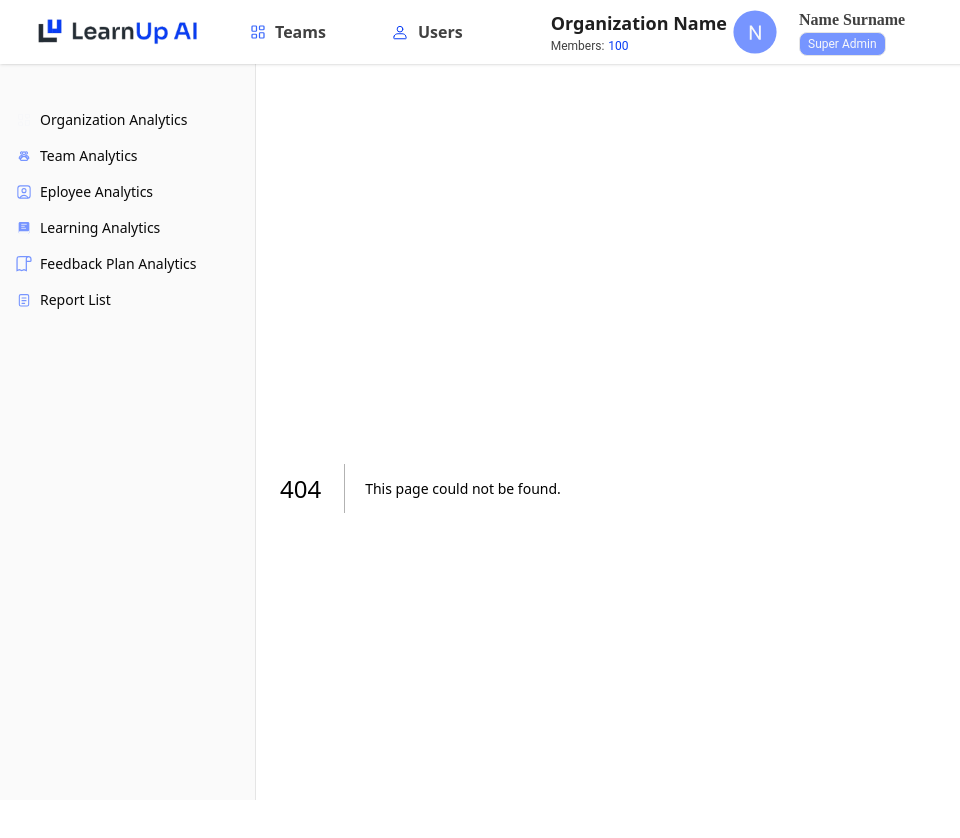
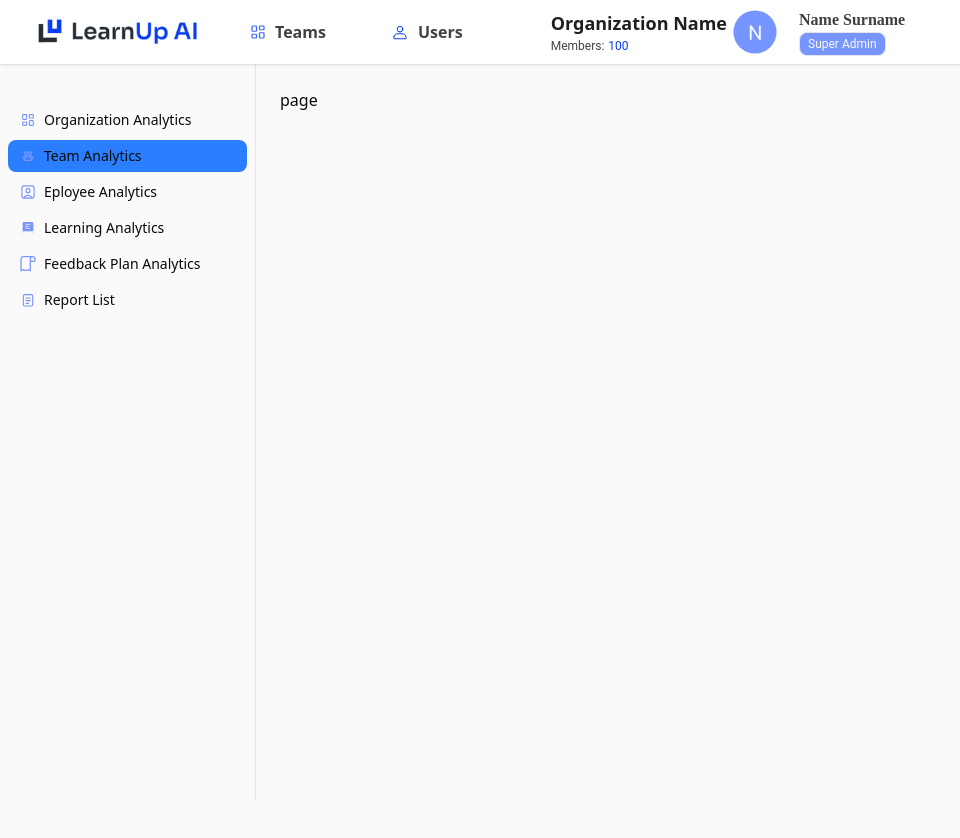
Before and after one commit to ehsanallahi/learnup-ai, a Next.js app: page /team in a window 1280 px wide. Before the commit this address had no page. Shown: the top 838 px of the page, without its empty margins (0-960 px from the left). After the commit the page ends 800 px from the top, so only its background shows below. Built offline with nearby package versions, Linux system fonts and the light colour scheme; a web font is replaced by a local one.

Commit message:
add routing and sidebar

```diff
--- /dev/null
+++ b/src/app/dashboard/page.jsx
@@ -0,0 +1,11 @@
+import React from 'react'
+import Home from '../page'
+const page = () => {
+  return (
+    <div>
+      <Home />
+    </div>
+  )
+}
+
+export default page
--- /dev/null
+++ b/src/app/employee/page.jsx
@@ -0,0 +1,9 @@
+import React from 'react'
+
+const page = () => {
+  return (
+    <div>page</div>
+  )
+}
+
+export default page
--- /dev/null
+++ b/src/app/feedback/page.jsx
@@ -0,0 +1,9 @@
+import React from 'react'
+
+const page = () => {
+  return (
+    <div>page</div>
+  )
+}
+
+export default page
--- /dev/null
+++ b/src/app/learning/page.jsx
@@ -0,0 +1,9 @@
+import React from 'react'
+
+const page = () => {
+  return (
+    <div>page</div>
+  )
+}
+
+export default page
--- a/src/app/page.js
+++ b/src/app/page.js
@@ -13,7 +13,7 @@ export default function Home() {
     <div className="grid grid-cols-1 md:grid-cols-1 xl:grid-cols-3 gap-4 ">
   {/* Team members statistics */}
   <TeammembersStatics/>
-  <div className=" rounded-2xl shadow  col-span-1">
+  <div className=" rounded-2xl   col-span-1">
     {/* Replace with TeamStats component */}
     <AverageQuizRate/>
   </div>
--- /dev/null
+++ b/src/app/report/page.jsx
@@ -0,0 +1,9 @@
+import React from 'react'
+
+const page = () => {
+  return (
+    <div>page</div>
+  )
+}
+
+export default page
--- /dev/null
+++ b/src/app/team/page.jsx
@@ -0,0 +1,9 @@
+import React from 'react'
+
+const page = () => {
+  return (
+    <div>page</div>
+  )
+}
+
+export default page
--- a/src/components/AdoptionRate.jsx
+++ b/src/components/AdoptionRate.jsx
@@ -28,9 +28,9 @@ export default function AdoptionRateCard() {
       <span className="text-[12px]">New Branch</span>
       <svg xmlns="http://www.w3.org/2000/svg" width="16" height="16" viewBox="0 0 16 16" fill="none">
 <path d="M9.33329 10L6.66663 12.6667L9.33329 15.3333" stroke="#F7F8FA" strokeWidth="1.5"/>
-<path d="M12.0414 5.66683C12.451 6.37625 12.6666 7.18099 12.6666 8.00016C12.6666 8.81933 12.451 9.62407 12.0414 10.3335C11.6318 11.0429 11.0427 11.632 10.3333 12.0416C9.62387 12.4512 8.81913 12.6668 7.99996 12.6668" stroke="#F7F8FA" stroke-width="1.5" stroke-linecap="round"/>
+<path d="M12.0414 5.66683C12.451 6.37625 12.6666 7.18099 12.6666 8.00016C12.6666 8.81933 12.451 9.62407 12.0414 10.3335C11.6318 11.0429 11.0427 11.632 10.3333 12.0416C9.62387 12.4512 8.81913 12.6668 7.99996 12.6668" stroke="#F7F8FA" strokeWidth="1.5" strokeLinecap="round"/>
 <path d="M6.66671 6L9.33337 3.33333L6.66671 0.666667" stroke="#F7F8FA" strokeWidth="1.5"/>
-<path d="M3.95859 10.3332C3.549 9.62375 3.33337 8.81901 3.33337 7.99984C3.33337 7.18067 3.549 6.37593 3.95859 5.6665C4.36817 4.95708 4.95728 4.36797 5.66671 3.95839C6.37613 3.5488 7.18087 3.33317 8.00004 3.33317" stroke="#F7F8FA" stroke-width="1.5" stroke-linecap="round"/>
+<path d="M3.95859 10.3332C3.549 9.62375 3.33337 8.81901 3.33337 7.99984C3.33337 7.18067 3.549 6.37593 3.95859 5.6665C4.36817 4.95708 4.95728 4.36797 5.66671 3.95839C6.37613 3.5488 7.18087 3.33317 8.00004 3.33317" stroke="#F7F8FA" strokeWidth="1.5" strokeLinecap="round"/>
 </svg>
     </Button>
     </div>
--- a/src/components/Sidebar.jsx
+++ b/src/components/Sidebar.jsx
@@ -1,33 +1,36 @@
-// components/AppSidebar.jsx
+"use client"
+
+import Link from "next/link"
+import { usePathname } from "next/navigation"
 
 import {
   Sidebar,
   SidebarContent,
   SidebarGroup,
   SidebarGroupContent,
-  SidebarGroupLabel,
   SidebarMenu,
   SidebarMenuButton,
   SidebarMenuItem,
 } from "@/components/ui/sidebar"
-import { Calendar, Home, Inbox, Search, Settings } from "lucide-react"
-import React from 'react'
+
+import React from "react"
+
 const items = [
   {
     title: "Organization Analytics",
-    url: "/",
+    url: "/dashboard",
     icon: () => (
       <svg xmlns="http://www.w3.org/2000/svg" width="22" height="22" viewBox="0 0 22 22" fill="none">
-<rect x="3.66669" y="3.6665" width="5.5" height="6.41667" rx="1" stroke="#F7F8FA" strokeWidth="1.5" strokeLinejoin="round"/>
-<rect x="3.66669" y="13.75" width="5.5" height="4.58333" rx="1" stroke="#F7F8FA" strokeWidth="1.5" strokeLinejoin="round"/>
-<rect x="12.8333" y="3.6665" width="5.5" height="4.58333" rx="1" stroke="#F7F8FA" strokeWidth="1.5" strokeLinejoin="round"/>
-<rect x="12.8333" y="11.9165" width="5.5" height="6.41667" rx="1" stroke="#F7F8FA" strokeWidth="1.5" strokeLinejoin="round"/>
+<rect x="3.66669" y="3.6665" width="5.5" height="6.41667" rx="1" stroke="#7795FF" strokeWidth="1.5" strokeLinejoin="round"/>
+<rect x="3.66669" y="13.75" width="5.5" height="4.58333" rx="1" stroke="#7795FF" strokeWidth="1.5" strokeLinejoin="round"/>
+<rect x="12.8333" y="3.6665" width="5.5" height="4.58333" rx="1" stroke="#7795FF" strokeWidth="1.5" strokeLinejoin="round"/>
+<rect x="12.8333" y="11.9165" width="5.5" height="6.41667" rx="1" stroke="#7795FF" strokeWidth="1.5" strokeLinejoin="round"/>
 </svg>
     ),
   },
   {
     title: "Team Analytics",
-    url: "#/team",
+    url: "/team",
     icon: () => (
       <svg xmlns="http://www.w3.org/2000/svg" width="22" height="22" viewBox="0 0 22 22" fill="none">
 <circle cx="11" cy="7.3335" r="2" stroke="#7795FF" strokeWidth="1.5" strokeLinecap="round"/>
@@ -52,7 +55,7 @@ const items = [
   },
   {
     title: "Learning Analytics",
-    url: ".learning",
+    url: "/learning",
     icon: () => (
       <svg xmlns="http://www.w3.org/2000/svg" width="22" height="22" viewBox="0 0 22 22" fill="none">
 <rect x="3.66669" y="2.75" width="14.6667" height="16.5" rx="2" fill="#7795FF"/>
@@ -84,27 +87,39 @@ const items = [
 </svg>
     ),
   },
-];
+]
+
 const AppSidebar = () => {
+  const pathname = usePathname()
+
   return (
     <div className="mt-60">
       <Sidebar>
         <SidebarContent>
           <SidebarGroup>
-
             <SidebarGroupContent>
               <div className="mt-24">
                 <SidebarMenu>
-              {items.map((item) => (
+                 {items.map((item) => {
+  const pathname = usePathname()
+  const isActive = pathname === item.url
+
+  return (
     <SidebarMenuItem key={item.title}>
       <SidebarMenuButton asChild>
-                    <a href={item.url}>
+        <Link
+          href={item.url}
+          className={`flex items-center gap-2 px-3 py-2 rounded-md transition-colors duration-200 ${
+            isActive ? "bg-blue-500" : ""
+          }`}
+        >
           <item.icon />
-                      <span className="text-">{item.title}</span>
-                    </a>
+          <span>{item.title}</span>
+        </Link>
       </SidebarMenuButton>
     </SidebarMenuItem>
-              ))}
+  )
+})}
                 </SidebarMenu>
               </div>
             </SidebarGroupContent>
--- a/src/components/charts/AverageCompletedCourses.jsx
+++ b/src/components/charts/AverageCompletedCourses.jsx
@@ -55,8 +55,8 @@ export function AverageCompletedCourses() {
             </svg>
             </div>
             <div>
-                 <span className="text-base font-semibold text-[#414141] text-[12px] pr-2">Daily</span>
-                  <span className="text-base font-light text-[16px] font-[Roboto] text-[#414141] pr-2">/ Week</span>
+                 <span className="text-base font-semibold text-[#414141] font-sora text-[12px] pr-2">Daily</span>
+                  <span className="text-base font-light text-[12px] font-roboto text-[#414141] pr-2">/ Week</span>
             </div>
           </div>
         </CardTitle>
@@ -84,11 +84,11 @@ export function AverageCompletedCourses() {
          <div className="flex gap-4 mt-4">
           <div className="flex items-center gap-2">
             <span className="w-3 h-3 rounded-full bg-[#7795FF]"></span>
-            <span className="font-normal text-[12px] text-[#414141]">Average time spent /learner</span>
+            <span className="font-normal font-roboto text-[12px] text-[#414141]">% of course content completed</span>
           </div>
           <div className="flex items-center gap-2">
             <span className="w-3 h-3 rounded-full bg-[#7795FF]"></span>
-            <span className="text-[12px] font-[Roboto] text-[#414141]">Average time spent /learner</span>
+            <span className="text-xs font-normal font-Roboto text-[#414141]">Progress tracking over time</span>
           </div>
         </div>
       </CardContent>
--- a/src/components/charts/TeammembersStatics.jsx
+++ b/src/components/charts/TeammembersStatics.jsx
@@ -22,15 +22,15 @@ export function TeammembersStatics() {
         </CardTitle>
       </CardHeader>
 
-      <CardContent className="space-y-4">
+      <CardContent className="space-y-6 pt-5">
         {chartData.map((item, i) => (
           <div key={i}>
             <p className="text-xs text-muted-foreground mb-1">
               % of team members who have {item.label.toLowerCase()} a course
             </p>
-            <div className="relative bg-gray-200 h-5 rounded-full">
+            <div className="relative bg-gray-200 h-10 rounded-full">
               <div
-                className={`absolute top-0 left-0 h-5 rounded-full text-white text-xs font-semibold flex items-center justify-end pr-2`}
+                className={`absolute top-0 left-0 h-10 rounded-full text-white text-xs font-semibold flex items-center justify-end pr-2`}
                 style={{
                   width: `${item.value}%`,
                   backgroundColor: item.label === "Started" ? "#7795FF" : "#003CFF",
```
Also changed, not shown: src/components/charts/TrackingTime.jsx (+3 -7 lines). Lines whose indentation alone changed are shown as unchanged.
